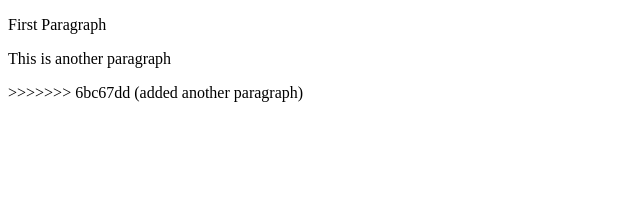
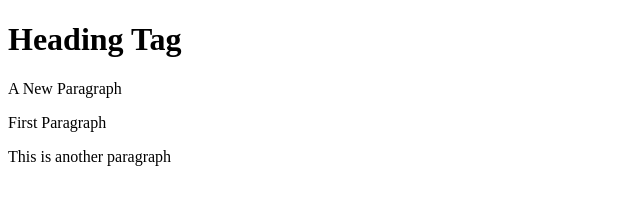
Before and after one commit to rico4pepe/learning-git, a plain HTML site: page index.html in a window 1280 px wide. Shown: the whole page, without its empty margins (0-640 px from the left). Drawn offline with Linux system fonts and the light colour scheme.

Commit message:
Rebasing

```diff
--- a/index.html
+++ b/index.html
@@ -14,9 +14,11 @@
         <link rel="stylesheet" href="">
     </head>
     <body>
+        <h1>Heading Tag</h1>
+        <p>A New Paragraph</p>
         <p>First Paragraph</p>
         <p>This is another paragraph</p>
+
         <script src="" async defer></script>
     </body>
 </html>
->>>>>>> 6bc67dd (added another paragraph)
```
